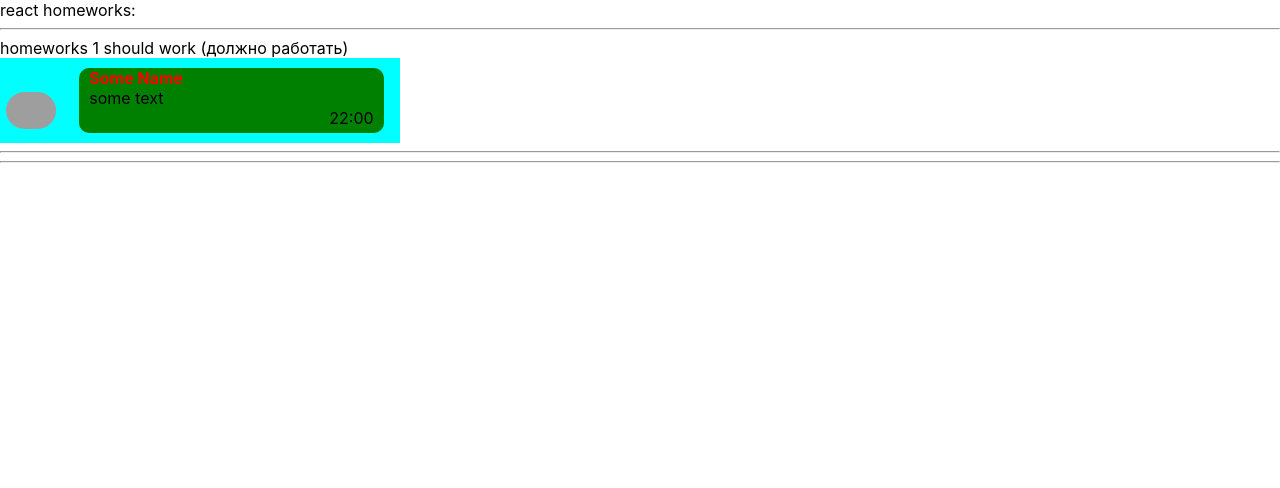
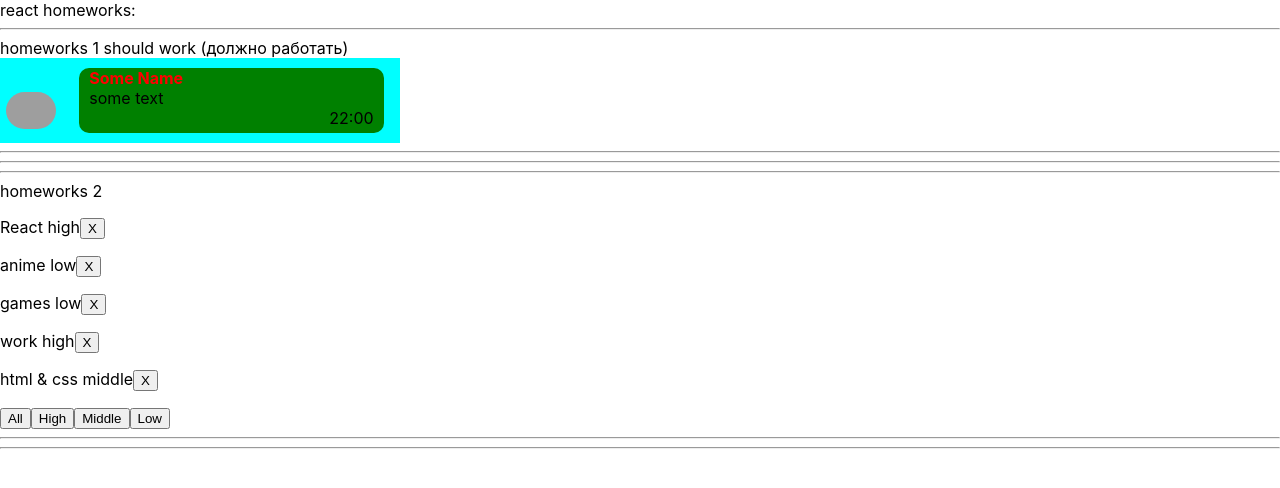
Before and after one commit to DzmitryYesis/SomeTestsHomeWork, a React (Create React App) app: page / in a window 1280 px wide. Shown: the top 488 px of the page. Built offline with nearby package versions, Linux system fonts and the light colour scheme; grey boxes are pictures that could not be loaded.

Commit message:
HW2. Do logic. And what about css

```diff
--- a/src/p1-main/m1-ui/u1-app/App.tsx
+++ b/src/p1-main/m1-ui/u1-app/App.tsx
@@ -1,13 +1,14 @@
 import React from 'react'
 import s from './App.module.css'
 import HW1 from '../../../p2-homeworks/h1/HW1'
+import HW2 from '../../../p2-homeworks/h2/HW2';
 
 function App() {
     return (
         <div className={s.App}>
             <div>react homeworks:</div>
             <HW1/>
-            {/*<HW2/>*/}
+            <HW2/>
             {/*<HW3/>*/}
             {/*<HW4/>*/}
             {/*<HW5/>*/}
--- a/src/p2-homeworks/h2/Affair.tsx
+++ b/src/p2-homeworks/h2/Affair.tsx
@@ -1,19 +1,22 @@
 import React from 'react'
+import {AffairType} from './HW2';
 
 type AffairPropsType = {
     // key не нужно типизировать
-    affair: any // need to fix any
-    deleteAffairCallback: any // need to fix any
+    affair: AffairType // need to fix any
+    deleteAffairCallback: (_id: number) => void // need to fix any
 }
 
 function Affair(props: AffairPropsType) {
-    const deleteCallback = () => {}// need to fix
+    const deleteCallback = () => props.deleteAffairCallback(props.affair._id)// need to fix
 
     return (
         <div>
-            // show some text
+            <p>{props.affair.name}   {props.affair.priority}
+                <button onClick={deleteCallback}>X</button>
+            </p>
 
-            <button onClick={deleteCallback}>X</button>
+
         </div>
     )
 }
--- a/src/p2-homeworks/h2/Affairs.tsx
+++ b/src/p2-homeworks/h2/Affairs.tsx
@@ -1,11 +1,11 @@
 import React from 'react'
 import Affair from './Affair'
-import {AffairType} from './HW2'
+import {AffairType, FilterType} from './HW2'
 
-type AffairsPropsType = { // need to fix any
-    data: any
-    setFilter: any
-    deleteAffairCallback: any
+type AffairsPropsType = { // fix
+    data: Array<AffairType>
+    setFilter: (filter: FilterType) => void
+    deleteAffairCallback: (_id: number) => void
 }
 
 function Affairs(props: AffairsPropsType) {
@@ -17,10 +17,10 @@
         />
     ))
 
-    const setAll = () => {} // need to fix
-    const setHigh = () => {}
-    const setMiddle = () => {}
-    const setLow = () => {}
+    const setAll = () => props.setFilter('all') // fix
+    const setHigh = () => props.setFilter('high')
+    const setMiddle = () => props.setFilter('middle')
+    const setLow = () => props.setFilter('low')
 
     return (
         <div>
--- a/src/p2-homeworks/h2/HW2.tsx
+++ b/src/p2-homeworks/h2/HW2.tsx
@@ -1,13 +1,17 @@
-import React, {useState} from 'react'
+import React, {SetStateAction, useState} from 'react'
 import Affairs from './Affairs'
 
 // types
-export type AffairPriorityType = any // need to fix any
-export type AffairType = any // need to fix any
-export type FilterType = 'all' | AffairPriorityType
+// export type AffairPriorityType = 'all'|'low' | 'middle' | 'high' // fix
+export type AffairType = {
+    _id: number
+    name: string
+    priority: FilterType
+} // fix
+export type FilterType = 'all' | 'low' | 'middle' | 'high'
 
 // constants
-const defaultAffairs: any = [ // need to fix any
+const defaultAffairs: Array<AffairType> = [ //  fix
     {_id: 1, name: 'React', priority: 'high'},
     {_id: 2, name: 'anime', priority: 'low'},
     {_id: 3, name: 'games', priority: 'low'},
@@ -16,20 +20,21 @@
 ]
 
 // pure helper functions
-export const filterAffairs = (affairs: any, filter: any): any => { // need to fix any
-    if (filter === 'all') return affairs
-    else return // need to fix
+export const filterAffairs = (affairs: Array<AffairType>, filter: FilterType):Array<AffairType> => { //fix
+    if (filter === 'all') {
+        return affairs
+    } else return affairs.filter(item => item.priority === filter)
 }
-export const deleteAffair = (affairs: any, _id: any): any => { // need to fix any
-    return // need to fix
+export const deleteAffair = (affairs: Array<AffairType>, _id: number):Array<AffairType> => { // fix
+    return affairs.filter(a => a._id !== _id)
 }
 
 function HW2() {
-    const [affairs, setAffairs] = useState<any>(defaultAffairs) // need to fix any
+    const [affairs, setAffairs] = useState<Array<AffairType>>(defaultAffairs) // fix
     const [filter, setFilter] = useState<FilterType>('all')
 
     const filteredAffairs = filterAffairs(affairs, filter)
-    const deleteAffairCallback = (_id: any) => setAffairs(deleteAffair(affairs, _id)) // need to fix any
+    const deleteAffairCallback = (_id: number) => setAffairs(deleteAffair(affairs, _id)) // fix
 
     return (
         <div>
```
